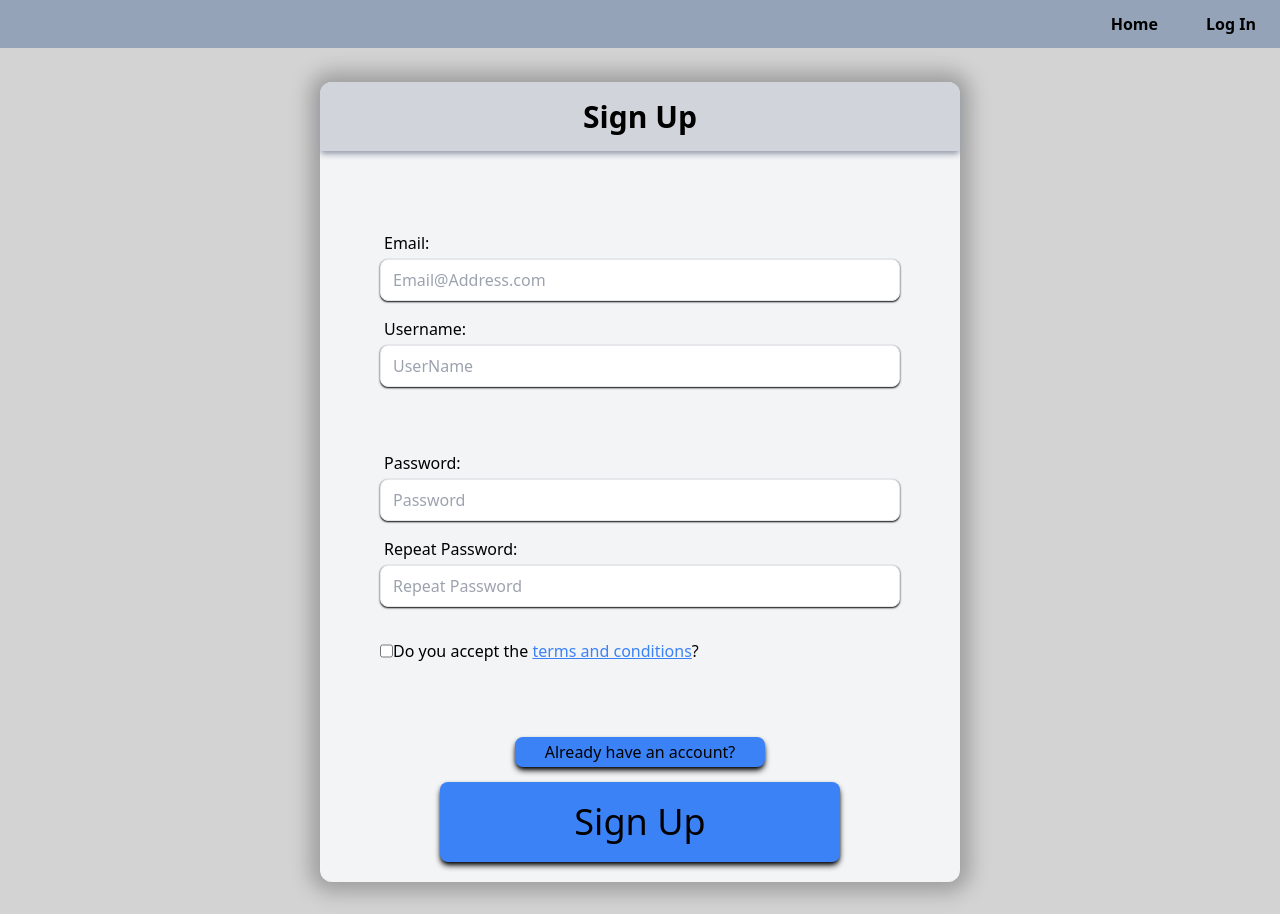
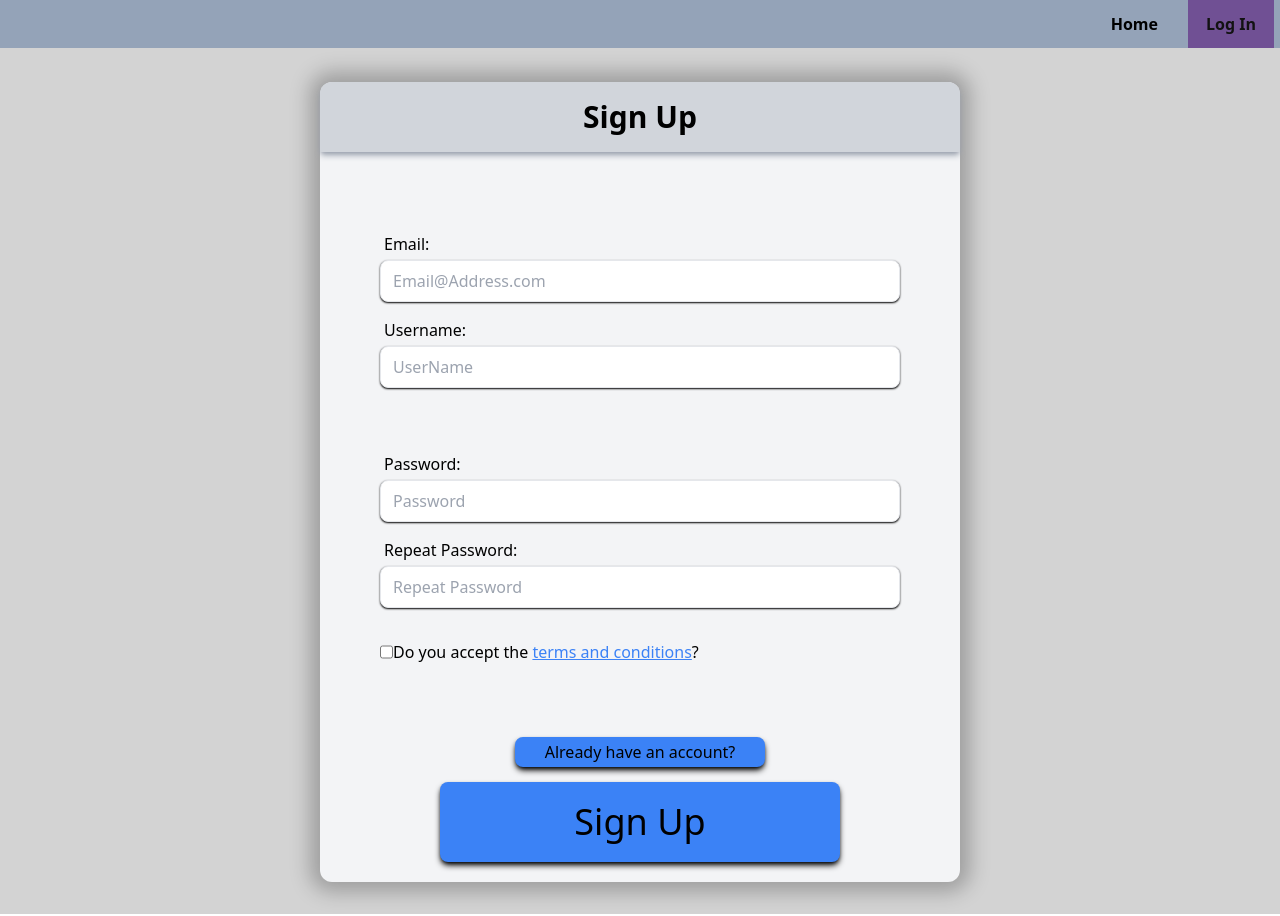
Before and after one commit to ViktorOlausson/oop2_projekt_grupp7, a React (Vite) app in the folder oop2blogapp/: page /signup in a window 1280 px wide. Built offline with nearby package versions, Linux system fonts and the light colour scheme; no server answers.

Commit message:
more style fixes

```diff
--- a/oop2blogapp/src/components/Header.jsx
+++ b/oop2blogapp/src/components/Header.jsx
@@ -20,12 +20,10 @@ function Header() {
 
     const navigate = useNavigate()
     const location = useLocation()
-    let currentPath
+    let currentPath = location.pathname
     const authStatus = useSelector((state) => state.auth.status)
     if(currentPath == "/signup"){
       currentPath = "/login"
-    }else{
-      currentPath = location.pathname
     }
 
   return (
--- a/oop2blogapp/src/pages/Login.jsx
+++ b/oop2blogapp/src/pages/Login.jsx
@@ -42,7 +42,7 @@ function Login() {
       <div className="flex items-center justify-center h-full">
         <Card className='flex flex-col items-center'>
 
-          <div className='flex w-full items-center justify-center h-[85px] bg-gray-300 rounded-t-xl shadow-md shadow-gray-400'> {/* Heading div */}
+          <div className='flex w-full items-center justify-center min-h-[70px] bg-gray-300 rounded-t-xl shadow-md shadow-gray-400'> {/* Heading div */}
             <h2 className="text-3xl font-bold leading-tight">Log In</h2>
           </div>
 
--- a/oop2blogapp/src/pages/Signup.jsx
+++ b/oop2blogapp/src/pages/Signup.jsx
@@ -24,9 +24,9 @@ function Signup() {
   return (
     <div className='py-8'>
       <div className="flex items-center justify-center h-full">
-        <Card className='flex flex-col items-center relative'>
+        <Card className='flex flex-col items-center'>
 
-          <div className='flex w-full items-center justify-center h-[85px] bg-gray-300 rounded-t-xl shadow-md shadow-gray-400'> {/* Heading div */}
+          <div className='flex w-full items-center justify-center min-h-[70px] bg-gray-300 rounded-t-xl shadow-md shadow-gray-400'> {/* Heading div */}
             <h2 className="text-3xl font-bold leading-tight">Sign Up</h2>
           </div>
 
```
